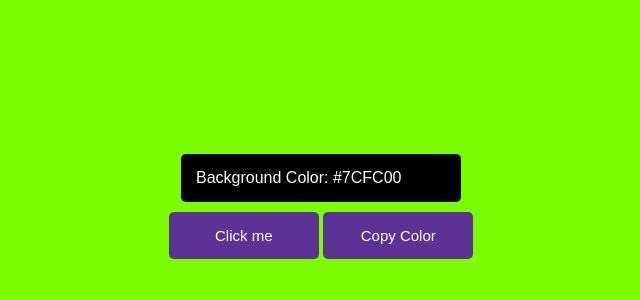
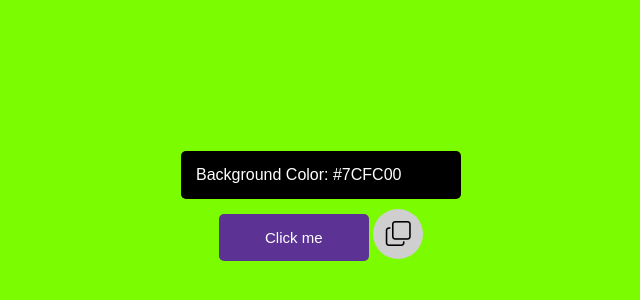
Before and after one commit to Vincent-codes/color_flipper, a plain HTML site: page index.html in a window 1280 px wide. Shown: the part 194-494 px from the top of the page, without its empty margins (319-959 px from the left). Drawn offline with nearby package versions, Linux system fonts and the light colour scheme.

Commit message:
I added the copy Icon and alert message

```diff
--- a/colorflipper.js
+++ b/colorflipper.js
@@ -17,6 +17,10 @@ colorFlipperBtn.addEventListener("click", ()=>{
 
 copyBtn.addEventListener("click", ()=>{
   window.navigator.clipboard.writeText(colorName)
+  document.getElementById("msg").style.display = "block"
+  setTimeout(()=>{
+    document.getElementById("msg").style.display = "none"
+  }, 2000)
   console.log("Copy Btn Clicked")
 })
 
--- a/index.html
+++ b/index.html
@@ -5,15 +5,19 @@
     <meta name="viewport" content="width=device-width, initial-scale=1.0">
     <title>Background Color Flipper</title>
     <link rel="stylesheet" href="style.css">
+    <link rel="stylesheet" href="https://cdn.jsdelivr.net/npm/bootstrap-icons@1.11.2/font/bootstrap-icons.min.css">
 </head>
 <body>
   <div class="color_flipper_container">
     <div>
         <div class="color_flipper">Background Color: <span id="color_flipper">#7CFC00</span></div>
        </div>
-        <div>
-            <button type="button" id="color_flipper_btn" class="color_flipper_btn">Click me</button>
-              <button type="button" id="color_flipper_btn_copy" class="color_flipper_btn">Copy Color</button>
+        <div class="btn_container">
+            <div>
+              <button type="button" id="color_flipper_btn" class="color_flipper_btn">Click me</button>
+              <button type="button" id="color_flipper_btn_copy"class="copy_btn "><i class="bi bi-copy"></i></button>
+            </div>
+              <p id="msg">You have successfully copy the color hex code!!!</p>
         </div>
   </div>
   <script src="./colorflipper.js"></script>
--- a/style.css
+++ b/style.css
@@ -45,3 +45,27 @@ body{
 .color_flipper_btn:hover{
     background-color: rgb(8, 17, 148);
 }
+.btn_container{
+    display: flex;
+    flex-direction: column;
+    justify-content: center;
+    align-items: center;
+}
+
+.copy_btn {
+    width: 50px;
+    height: 50px;
+    border-radius: 50%;
+    background-color: rgb(207, 207, 207);
+    display: inline-flex;
+    justify-content: center;
+    align-items: center;
+    cursor: pointer;
+    border: none;
+    outline: none;
+    font-size: 25px;
+}
+#msg{
+    display: none;
+    margin-top: 10px;
+}
```
